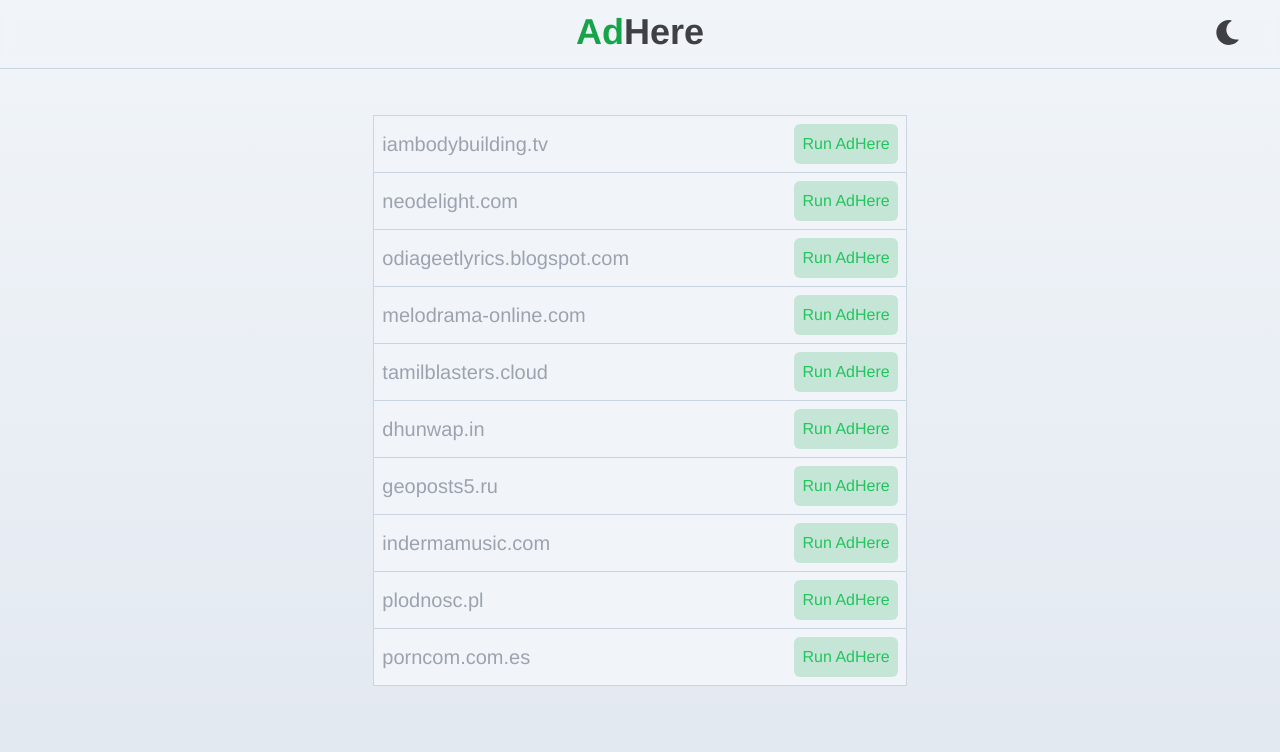
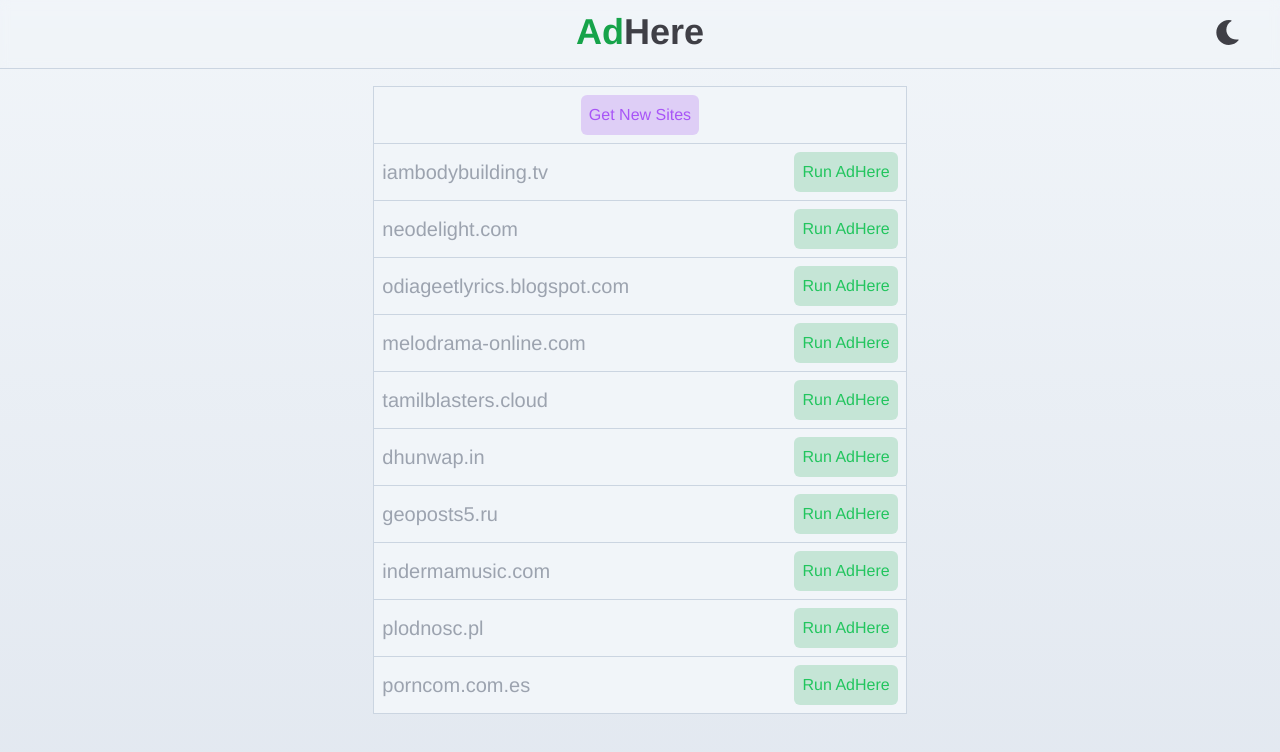
Before and after one commit to lexarr/AdHereRepl, a React (Create React App) app in the folder src/frontend/: page / in a window 1280 px wide. Shown: the top 752 px of the page. Built offline with nearby package versions, Linux system fonts and the light colour scheme.

Commit message:
calling google api to get and display recent violating sites

```diff
--- a/src/frontend/src/components/ViolatingSitesTable.tsx
+++ b/src/frontend/src/components/ViolatingSitesTable.tsx
@@ -3,13 +3,51 @@ import ViolatingSiteData from "../data/violating-sites.json";
 
 export default function ViolatingSitesTable() {
   const [numSitesToShow, setNumSitesToShow] = useState(10);
-  const violatingSites = ViolatingSiteData.violatingSites.filter(
-    (element, index) => index < numSitesToShow
+  const [violatingSites, setViolatingSites] = useState(
+    ViolatingSiteData.violatingSites.filter(
+      (element, index) => index < numSitesToShow
+    )
   );
+
+  // Currently failing to fetch data
+  const getNewSites = async () => {
+    try {
+      const response = await fetch(
+        "https://adexperiencereport.googleapis.com/v1/violatingSites?key=[API_KEY]",
+        {
+          method: "GET",
+        }
+      );
+      if (!response.ok) {
+        throw new Error("Failed to fetch data");
+      }
+      const data = await response.json();
+      // Update state with the new sites
+      setViolatingSites(
+        data.violatingSites.filter(
+          (element: object, index: number) => index < numSitesToShow
+        )
+      );
+    } catch (error) {
+      console.error("Error fetching new sites:", error);
+    }
+  };
 
   return (
     <div className="flex flex-col justify-center items-start w-full sm:w-8/12 lg:w-1/2 border-solid border bg-slate-300 border-slate-300 dark:border-slate-700">
+      {/* Row for getting new sites */}
+      <div className="flex flex-row justify-center items-center w-full bg-slate-100 dark:bg-slate-800 p-2 border-b border-slate-300 dark:border-slate-700">
+        <button
+          className="bg-purple-600 hover:bg-purple-600 bg-opacity-20 text-purple-500 hover:text-white p-2 rounded-md"
+          onClick={getNewSites}
+        >
+          Get New Sites
+        </button>
+      </div>
+
+      {/* Map over sites and display them */}
       {violatingSites.map((site, index) => (
+        // Row
         <div
           key={index}
           className={`flex flex-row justify-between items-center w-full bg-slate-100 dark:bg-slate-800 hover:bg-slate-300 dark:hover:bg-slate-600 p-2 ${
@@ -19,6 +57,7 @@ export default function ViolatingSitesTable() {
               : ""
           }`}
         >
+          {/* Site url */}
           <p className="text-xl text-gray-400 dark:text-gray-500">
             {site["reviewedSite"]}
           </p>
```
